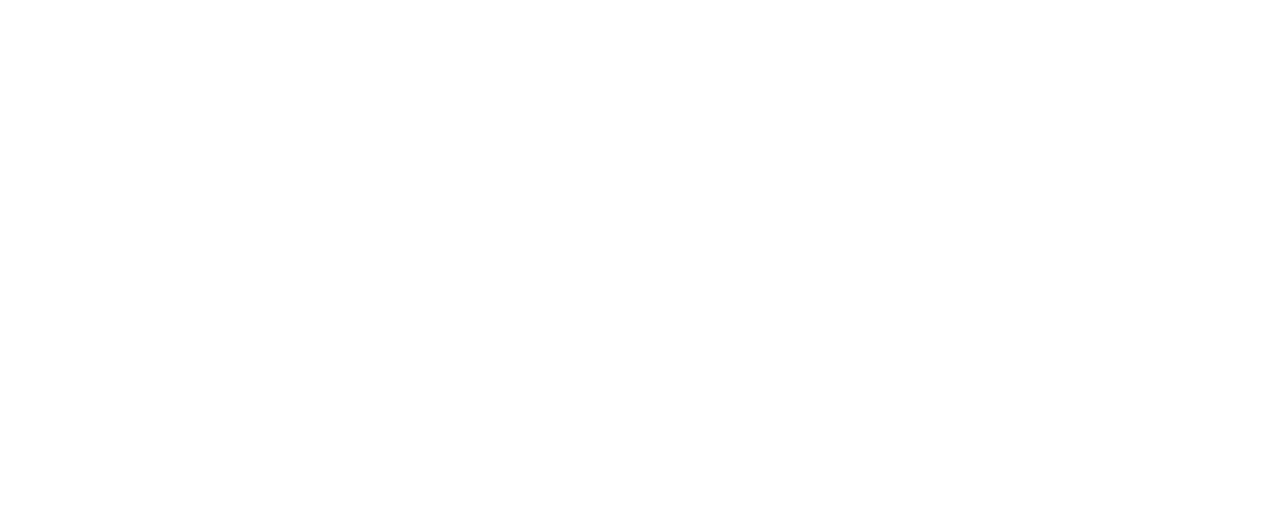
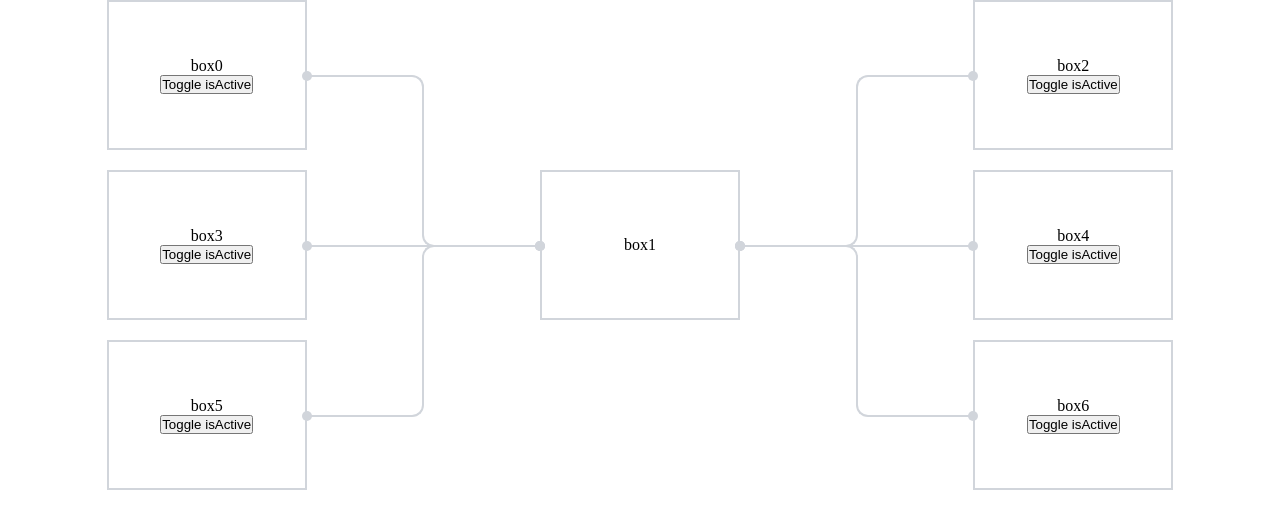
Before and after one commit to Ghibrasoft/box_connectors, a React (Vite) app: page / in a window 1280 px wide. Shown: the top 528 px of the page. Built offline with nearby package versions, Linux system fonts and the light colour scheme.

Commit message:
Update: connection_performance

```diff
--- a/src/App.tsx
+++ b/src/App.tsx
@@ -1,6 +1,53 @@
+import { useState } from "react";
+import Board from "./components/Board";
+
 function App() {
+  const boxes = [...Array(7).keys()];
+  const [activeStates, setActiveStates] = useState(boxes.map(() => false));
+  const CONNECTIONS = [
+    { start: 0, end: 1, isActive: activeStates[0] },
+    { start: 3, end: 1, isActive: activeStates[3] },
+    { start: 5, end: 1, isActive: activeStates[5] },
+
+    { start: 1, end: 2, isActive: activeStates[2] },
+    { start: 1, end: 4, isActive: activeStates[4] },
+    { start: 1, end: 6, isActive: activeStates[6] },
+  ];
+  // const uniqueIds = Array.from(new Set(CONNECTIONS.map((conn) => conn.start)));
+
+  const toggleIsActive = (index: number) => {
+    setActiveStates((prevStates) =>
+      prevStates.map((state, ind) => (ind === index ? !state : state))
+    );
+  };
+
   return (
-    <></>
+    <div style={{ height: '100vh' }}>
+      <Board
+        withDot={true}
+        borderWeight={2}
+        lineCurviness={16}
+        connections={CONNECTIONS}
+      >
+        {boxes.map((_, index) => (
+          <div
+            key={index}
+            className="box"
+            id={`box${index}`}
+            style={{
+              gridRow: index === 1 ? 'span 3' : ''
+            }}
+          >
+            {`box${index}`}
+            {index !== 1 && (
+              <button onClick={() => toggleIsActive(index)}>
+                Toggle isActive
+              </button>
+            )}
+          </div>
+        ))}
+      </Board>
+    </div>
   );
 }
 
--- a/src/components/Connector.tsx
+++ b/src/components/Connector.tsx
@@ -2,9 +2,10 @@
     memo,
     useCallback,
     useEffect,
+    useMemo,
     useState
 } from "react";
-import { IConnectorProps } from "../interfaces";
+import { IConnectorProps, IConnectorStyles } from "../interfaces";
 import { checkErrors } from "../helpers/checkErrors";
 import { getBoxPositions } from "../helpers/getBoxPositions";
 
@@ -17,7 +18,7 @@
     isActive = false,
     borderWeight = 4
 }) => {
-    const [connectorStyle, setConnectorStyle] = useState({
+    const [connectorStyle, setConnectorStyle] = useState<IConnectorStyles>({
         top: 0,
         left: 0,
         width: 0,
@@ -61,19 +62,15 @@
         const widthAndMargin = shouldSmooth ? currentBorderRadius : (currentBorderRadius / 2) + borderWeight;
 
         // props (vertical & horizontal)
-        const getCenterStyle = (v: string, h: string) => {
-            return {
-                height: (height / 2),
-                width: `${widthAndMargin + borderWeight}px`,
-                [`margin${h}`]: `${widthAndMargin}px`,
-                [`border${v}${h}Width`]: borderWeight,
-                [`border${h}Width`]: borderWeight,
-                [`border${v}Width`]: v === 'Top'
-                    ? Math.min(borderWeight, currentBorderRadius)
-                    : borderWeight,
-                [`border${v}${h}Radius`]: `${currentBorderRadius}px${shouldSmooth ? ' ' + (currentBorderRadius / 2) + 'px' : ''}`
-            };
-        };
+        const getCenterStyle = (v: string, h: string) => ({
+            height: height / 2,
+            width: `${widthAndMargin + borderWeight}px`,
+            [`margin${h}`]: `${widthAndMargin}px`,
+            [`border${v}${h}Width`]: borderWeight,
+            [`border${h}Width`]: borderWeight,
+            [`border${v}Width`]: v === "Top" ? Math.min(borderWeight, currentBorderRadius) : borderWeight,
+            [`border${v}${h}Radius`]: `${currentBorderRadius}px${shouldSmooth ? ` ${currentBorderRadius / 2}px` : ""}`,
+        });
 
         setConnectorStyle({
             top,
@@ -116,6 +113,12 @@
         endLineStyle
     } = connectorStyle;
 
+    // memoized styles for performance
+    const memoizedStartLineStyle = useMemo(() => startLineStyle, [startLineStyle]);
+    const memoizedCenterLineTopStyle = useMemo(() => centerLineTopStyle, [centerLineTopStyle]);
+    const memoizedCenterLineBottomStyle = useMemo(() => centerLineBottomStyle, [centerLineBottomStyle]);
+    const memoizedEndLineStyle = useMemo(() => endLineStyle, [endLineStyle]);
+
     return (
         <div
             className='connector'
@@ -123,27 +126,27 @@
         >
             <div
                 className='line startLine'
-                style={startLineStyle}
+                style={memoizedStartLineStyle}
                 data-dot={withDot}
                 data-is-active={isActive}
             />
-            {onTheSameLine ? null :
+            {!onTheSameLine &&
                 <div className='centerLine'>
                     <div
                         className='line centerLineTop'
-                        style={centerLineTopStyle}
+                        style={memoizedCenterLineTopStyle}
                         data-is-active={isActive}
                     />
                     <div
                         className='line centerLineBottom'
-                        style={centerLineBottomStyle}
+                        style={memoizedCenterLineBottomStyle}
                         data-is-active={isActive}
                     />
                 </div>
             }
             <div
                 className='line endLine'
-                style={endLineStyle}
+                style={memoizedEndLineStyle}
                 data-dot={withDot}
                 data-is-active={isActive}
             />
--- a/src/main.css
+++ b/src/main.css
@@ -1,3 +1,4 @@
+@import "./variables.css";
 * {
   margin: 0;
   padding: 0;
@@ -7,7 +8,7 @@
 /* =============== BOX CONNECTORS =============== */
 .board {
   display: grid;
-  grid-template-columns: repeat(2, 1fr);
+  grid-template-columns: repeat(3, 1fr);
   place-items: center;
   gap: 20px;
 
--- a/src/variables.css
+++ b/src/variables.css
@@ -1,5 +1,5 @@
 :root {
-  --connector-line-thickness: 4px;
+  --connector-line-thickness: 2px;
   --connector-line-color: #d1d5db;
   --connector-line-color-active: #4ade80;
   --connector-dot-size: 10px;
```
Also changed, not shown: src/interfaces.ts (+13 -0 lines).
